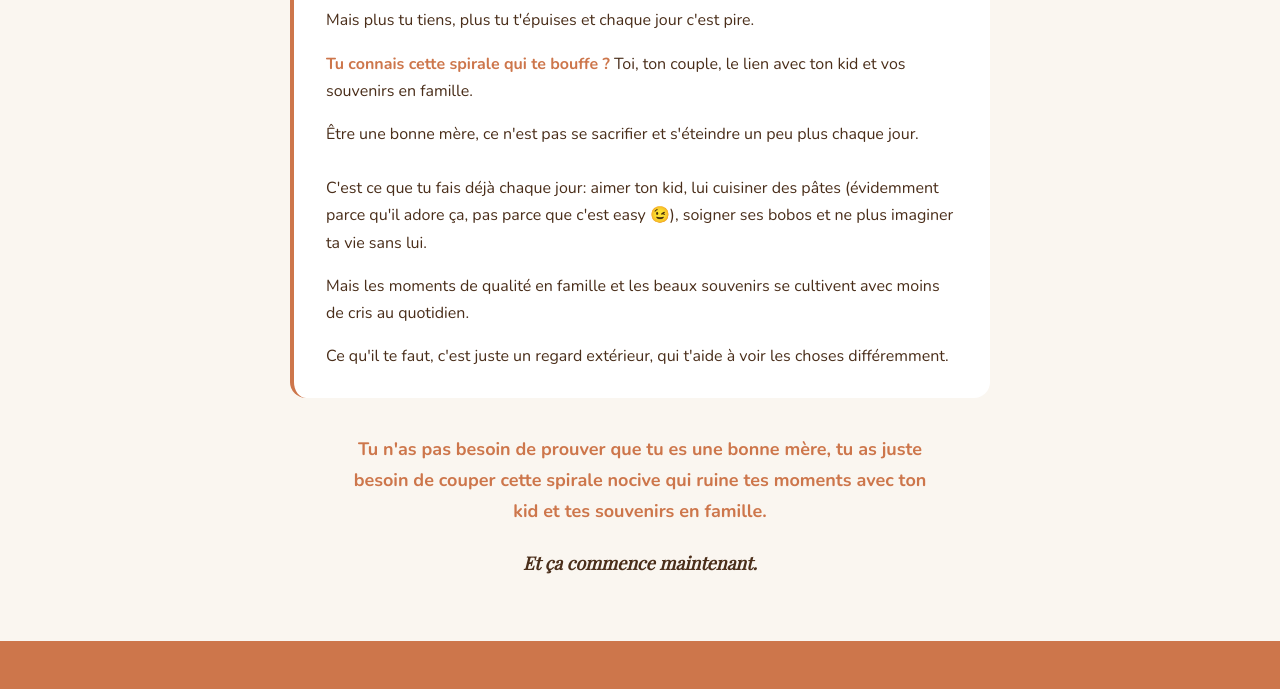
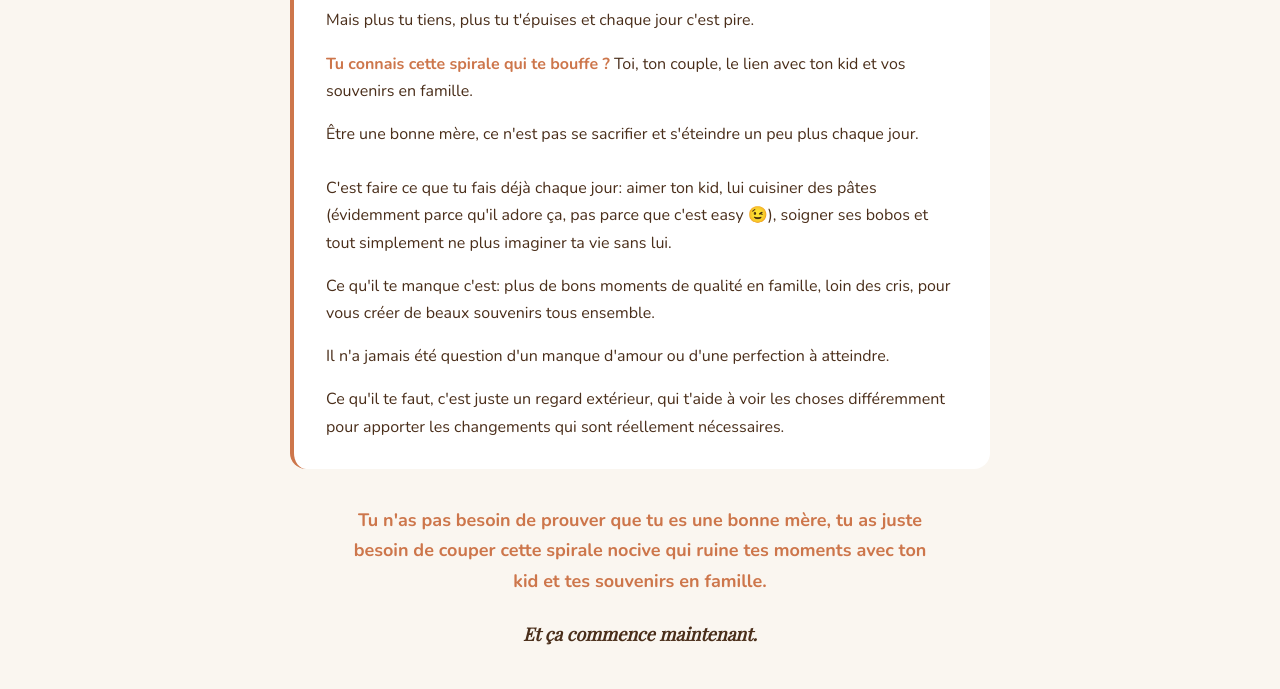
Before and after one commit to MonicaBonetti/modules, a plain HTML site: page index.html in a window 1280 px wide. Shown: the part 7120-7809 px from the top of the page. Drawn offline with nearby package versions, Linux system fonts and the light colour scheme; a web font is replaced by a local one.

Commit message:
Update index.html

```diff
--- a/index.html
+++ b/index.html
@@ -694,9 +694,10 @@ p{font-size:18px;}
       <p style="color:var(--terra);font-size:17px;font-weight:700;line-height:1.7;text-align:left;margin:0;">Alors tu tiens.</p>
       <p style="color:var(--brun);font-size:16px;line-height:1.7;text-align:left;margin:0;">Mais plus tu tiens, plus tu t'épuises et chaque jour c'est pire.</p>
       <p style="color:var(--brun);font-size:16px;line-height:1.7;text-align:left;margin:0;"><span style="color:var(--terra);font-weight:700;">Tu connais cette spirale qui te bouffe ?</span> Toi, ton couple, le lien avec ton kid et vos souvenirs en famille.</p>
-      <p style="color:var(--brun);font-size:16px;line-height:1.7;text-align:left;margin:0;">Être une bonne mère, ce n'est pas se sacrifier et s'éteindre un peu plus chaque jour.<br><br>C'est ce que tu fais déjà chaque jour: aimer ton kid, lui cuisiner des pâtes (évidemment parce qu'il adore ça, pas parce que c'est easy 😉), soigner ses bobos et ne plus imaginer ta vie sans lui.</p>
-      <p style="color:var(--brun);font-size:16px;line-height:1.7;text-align:left;margin:0;">Mais les moments de qualité en famille et les beaux souvenirs se cultivent avec moins de cris au quotidien.</p>
-      <p style="color:var(--brun);font-size:16px;line-height:1.7;text-align:left;margin:0;">Ce qu'il te faut, c'est juste un regard extérieur, qui t'aide à voir les choses différemment.</p>
+      <p style="color:var(--brun);font-size:16px;line-height:1.7;text-align:left;margin:0;">Être une bonne mère, ce n'est pas se sacrifier et s'éteindre un peu plus chaque jour.<br><br> C'est faire ce que tu fais déjà chaque jour: aimer ton kid, lui cuisiner des pâtes (évidemment parce qu'il adore ça, pas parce que c'est easy 😉), soigner ses bobos et tout simplement ne plus imaginer ta vie sans lui.</p>
+      <p style="color:var(--brun);font-size:16px;line-height:1.7;text-align:left;margin:0;">Ce qu'il te manque c'est: plus de bons moments de qualité en famille, loin des cris, pour vous créer de beaux souvenirs tous ensemble.</p>
+      <p style="color:var(--brun);font-size:16px;line-height:1.7;text-align:left;margin:0;">Il n'a jamais été question d'un manque d'amour ou d'une perfection à atteindre.
+      <p style="color:var(--brun);font-size:16px;line-height:1.7;text-align:left;margin:0;">Ce qu'il te faut, c'est juste un regard extérieur, qui t'aide à voir les choses différemment pour apporter les changements qui sont réellement nécessaires.</p>
     </div>
     <p style="max-width:600px;margin:36px auto 0;color:var(--terra);font-size:18px;font-weight:700;text-align:center;line-height:1.7;">Tu n'as pas besoin de prouver que tu es une bonne mère, tu as juste besoin de couper cette spirale nocive qui ruine tes moments avec ton kid et tes souvenirs en famille.</p>
     <p style="max-width:600px;margin:24px auto 0;color:var(--brun);font-size:18px;font-weight:700;text-align:center;line-height:1.5;font-family:'Playfair Display',serif;font-style:italic;">Et ça commence maintenant.</p>
```
